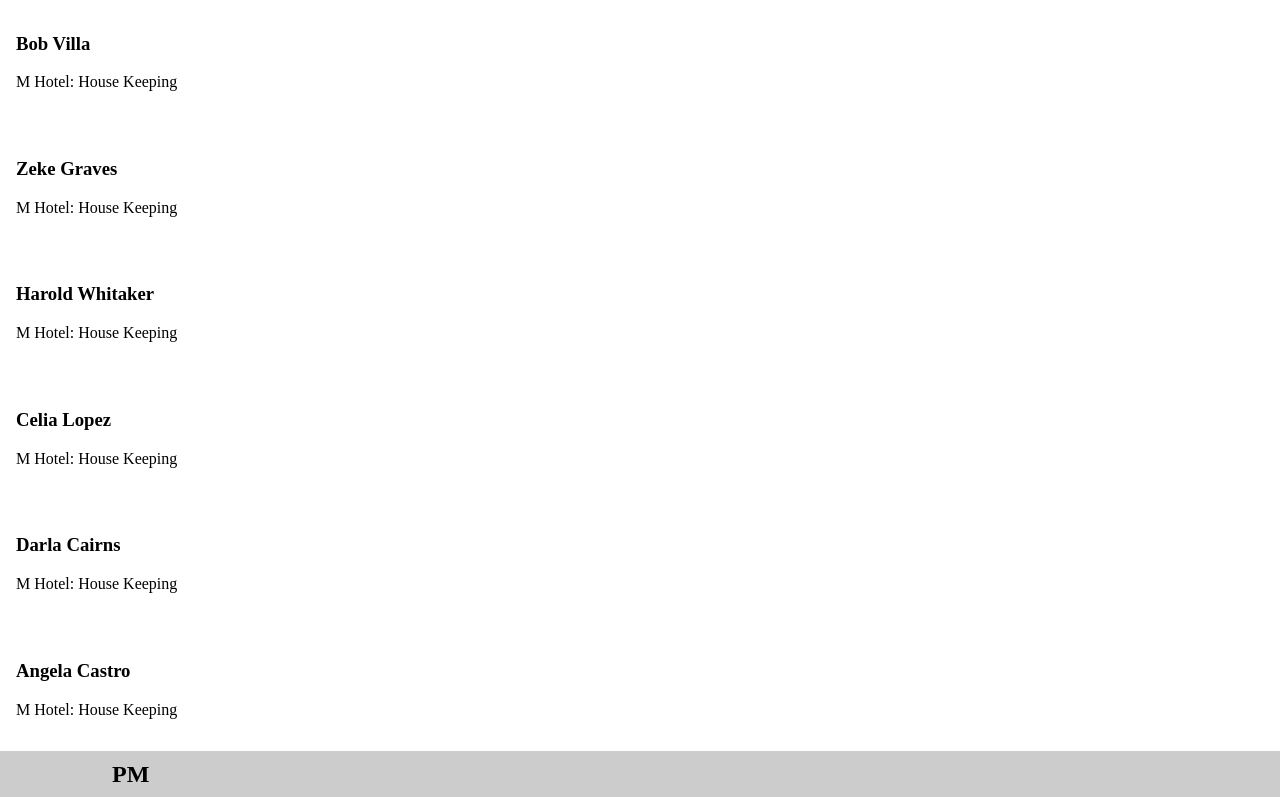
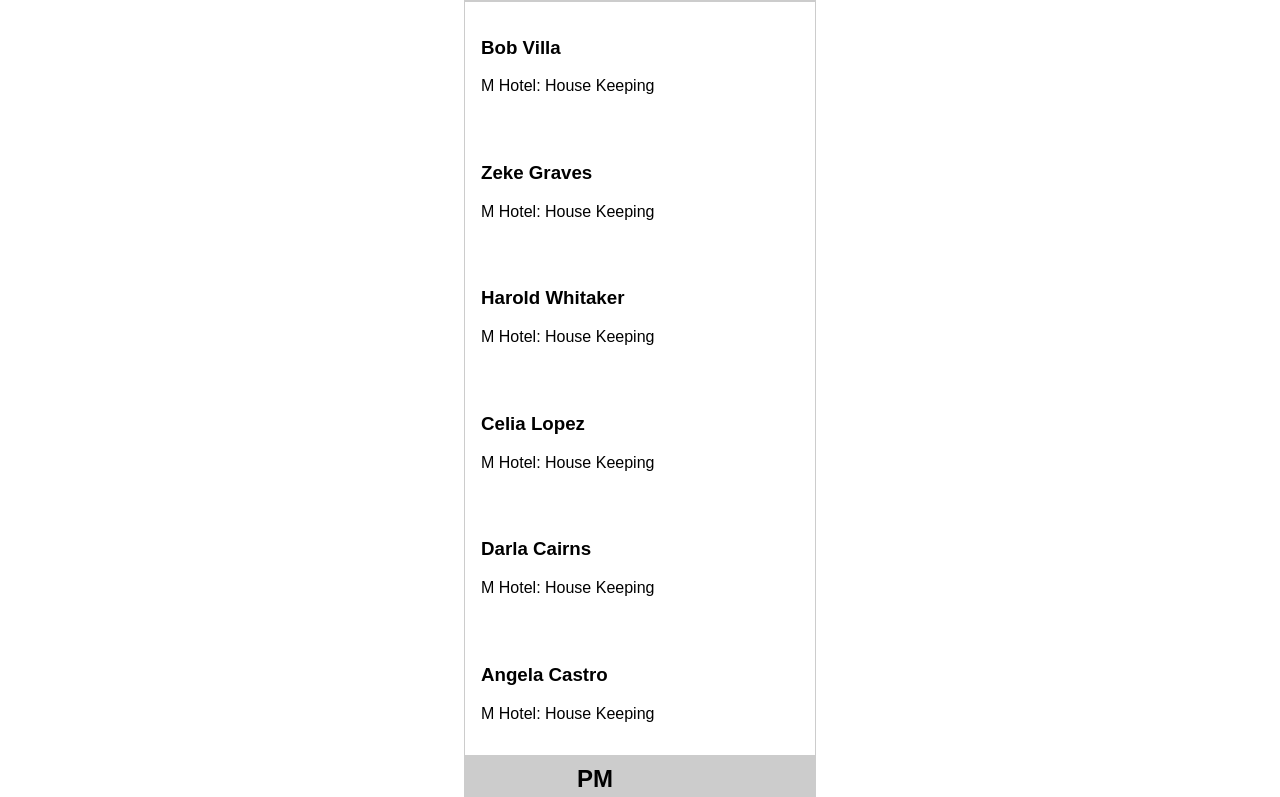
Before and after one commit to leighlawhon/sticky_header_demo, a plain HTML site: page index.html in a window 1280 px wide. Shown: the part 277-1074 px from the top of the page. Drawn offline with Linux system fonts and the light colour scheme.

Commit message:
fixing headers

```diff
--- a/index.html
+++ b/index.html
@@ -10,7 +10,9 @@
   <style>
     body {
       margin: 0 auto;
-      width: 350px font-family: Arial, Helvetica, sans-serif;
+      width: 350px;
+      font-family: Arial, Helvetica, sans-serif;
+      border: thin #ccc solid;
     }
 
     .top-container {
@@ -37,7 +39,7 @@
     .sticky {
       position: fixed;
       top: 0;
-      width: 100%;
+      width: 350px;
     }
 
     .sticky+.content {
```
